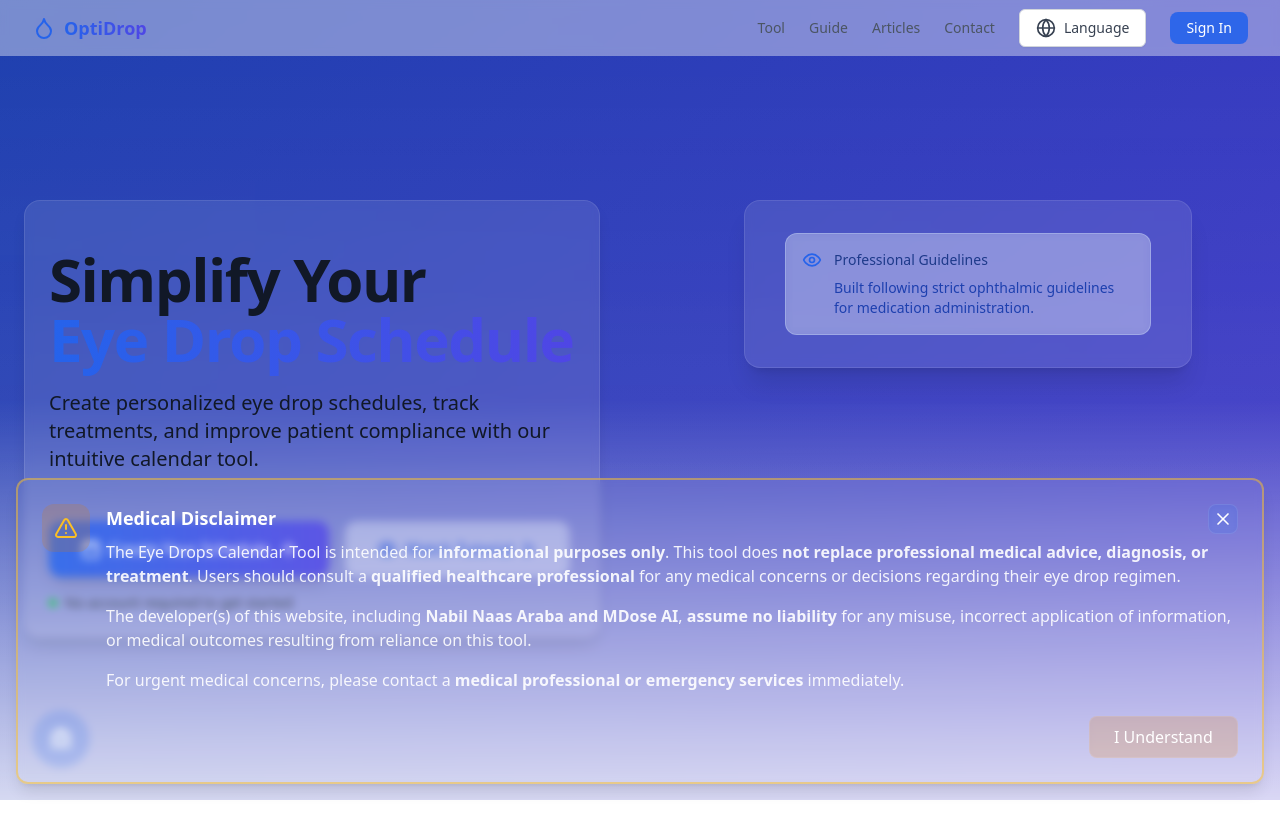
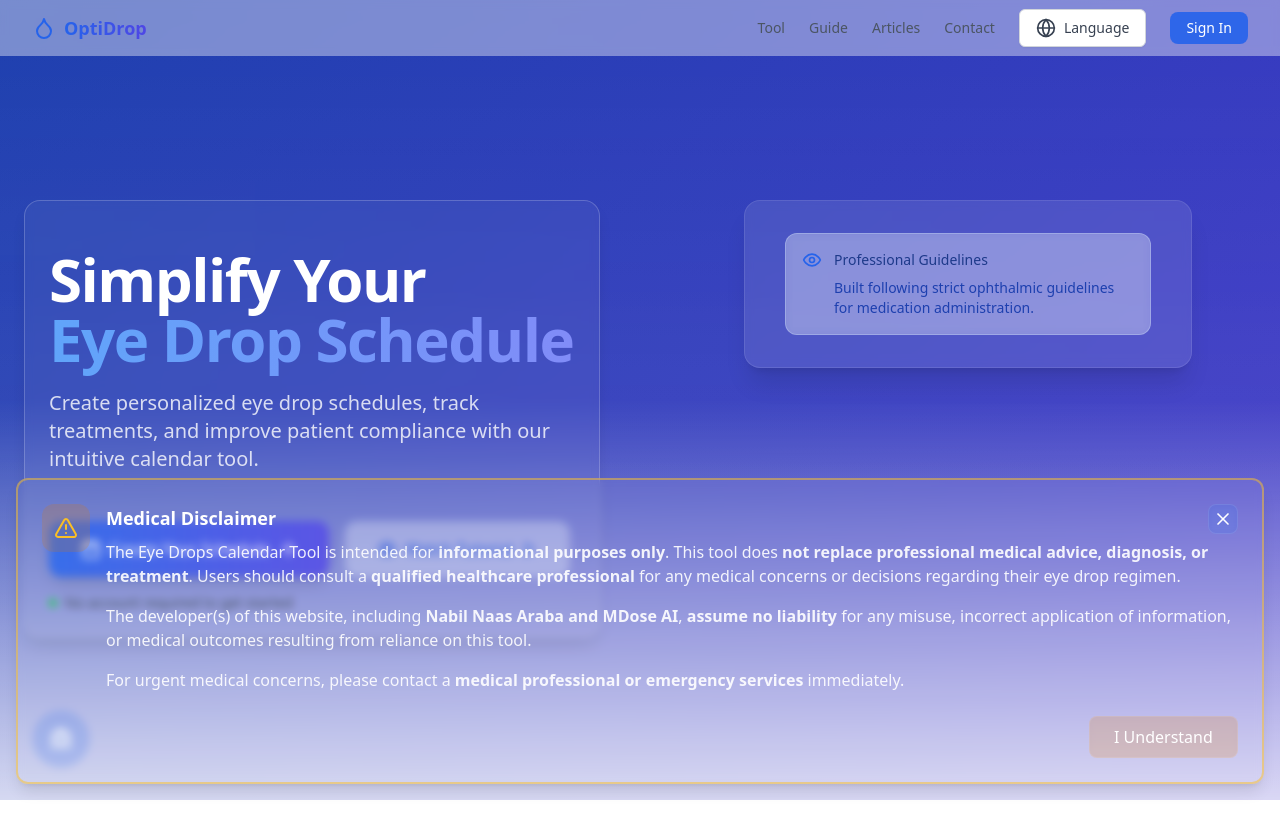
Before and after one commit to NabDBZ/OpiDrop, a React (Vite) app: page / in a window 1280 px wide. Shown: the top 838 px of the page. Built offline with nearby package versions, Linux system fonts and the light colour scheme; a web font is replaced by a local one.

Commit message:
Title Corrected

```diff
--- a/src/components/Hero.tsx
+++ b/src/components/Hero.tsx
@@ -14,14 +14,14 @@ export function Hero() {
             <div className="mx-auto max-w-7xl">
               <div className="lg:grid lg:grid-cols-12 lg:gap-8">
                 <div className="px-4 sm:px-6 sm:text-center md:max-w-2xl md:mx-auto lg:col-span-6 lg:text-left lg:flex lg:items-center">
-                  <div className="backdrop-blur-sm bg-white/10 rounded-2xl p-6 shadow-lg border border-white/10">
-                    <h1 className="mt-4 text-4xl tracking-tight font-extrabold text-gray-900 sm:mt-5 sm:text-6xl lg:mt-6 xl:text-6xl">
-                      <span className="block text-gray-900">Simplify Your</span>
-                      <span className="bg-clip-text text-transparent bg-gradient-to-r from-blue-600 to-indigo-600 pb-3">
+                  <div className="backdrop-blur-sm bg-white/5 rounded-2xl p-6 shadow-lg border border-white/20">
+                    <h1 className="mt-4 text-4xl tracking-tight font-extrabold text-white sm:mt-5 sm:text-6xl lg:mt-6 xl:text-6xl">
+                      <span className="block">Simplify Your</span>
+                      <span className="bg-clip-text text-transparent bg-gradient-to-r from-blue-400 to-indigo-400 pb-3">
                         Eye Drop Schedule
                       </span>
                     </h1>
-                    <p className="mt-3 text-base text-gray-900 sm:mt-5 sm:text-xl lg:text-lg xl:text-xl">
+                    <p className="mt-3 text-base text-white/80 sm:mt-5 sm:text-xl lg:text-lg xl:text-xl">
                       Create personalized eye drop schedules, track treatments, and improve patient compliance with our intuitive calendar tool.
                     </p>
                     <div className="mt-8 sm:mt-12">
```
